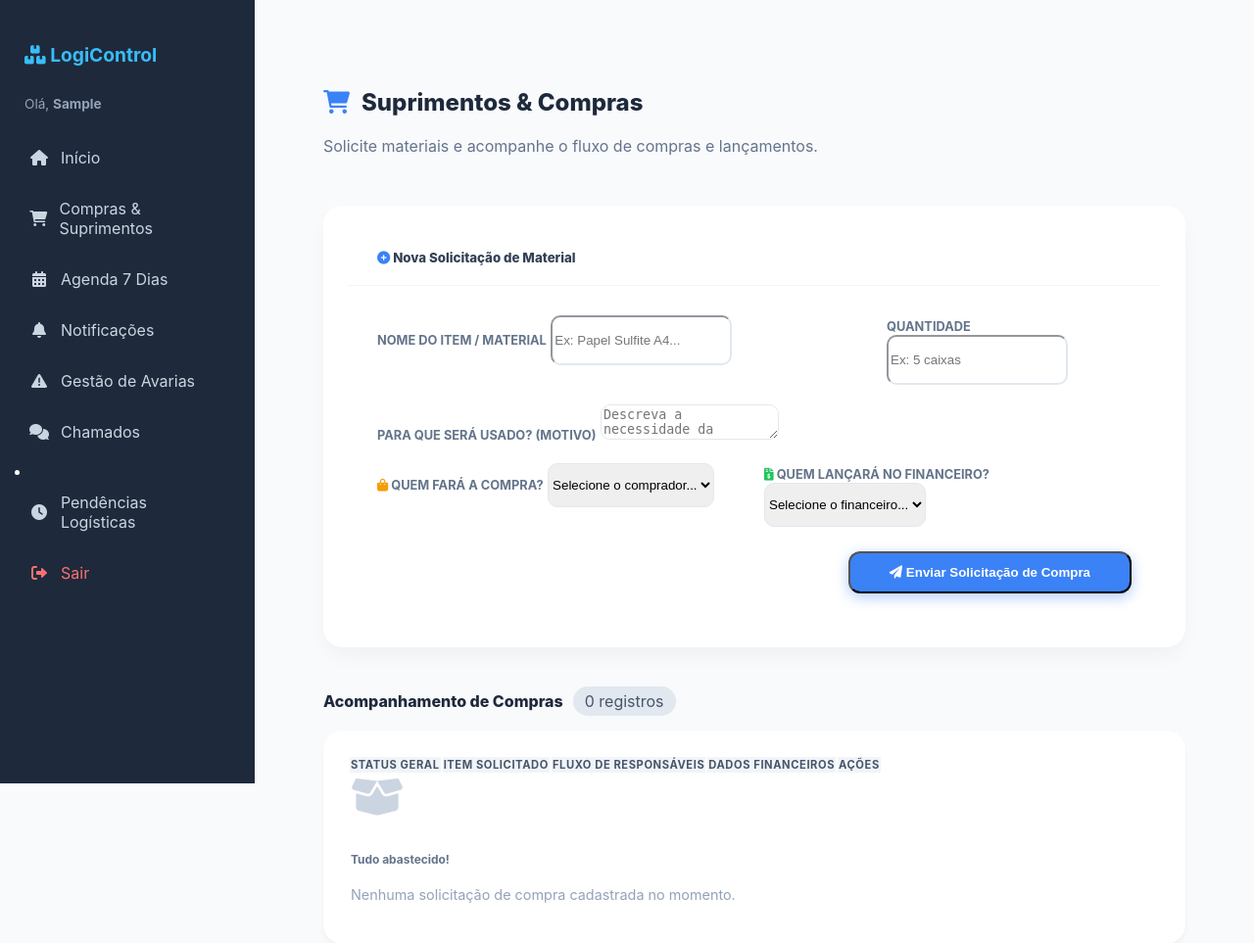
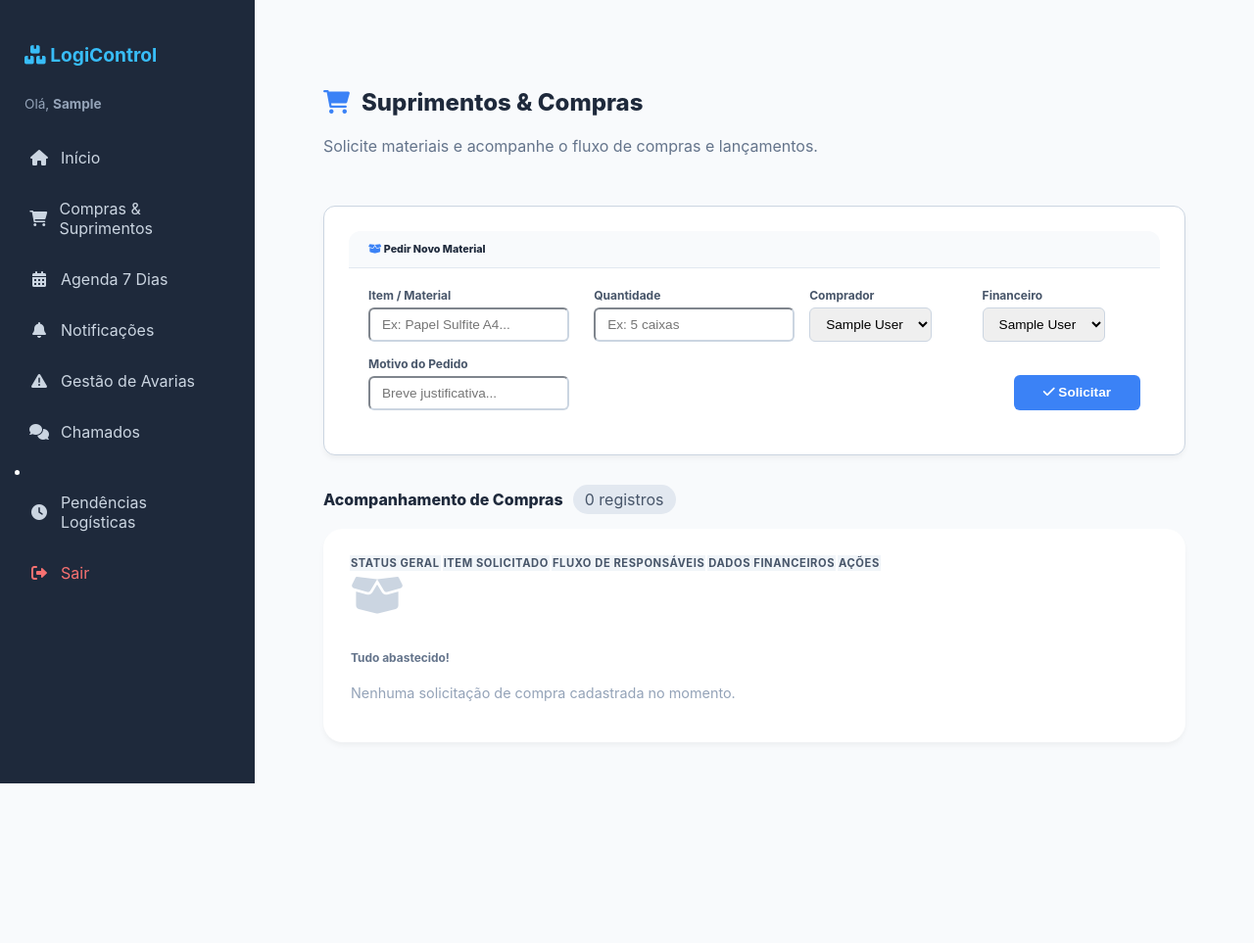
Before and after one commit to mateus-superxinfo/gestao-de-avarias, a Flask app: page /suprimentos in a window 1280 px wide. Shown: the top 963 px of the page at 98% size. After the commit the page ends 800 px from the top, so only its background shows below. Run offline with Flask 3, Linux system fonts and the light colour scheme; the visitor is signed in with stand-in values (Sample User, id 1); data comes from the database, SQL or seed files in the repository; data that the repository does not hold is empty; parts of the project's set-up code (start-up, migrations or seed data) failed here and were passed over.

Commit message:
atualizado

```diff
--- a/app.py
+++ b/app.py
@@ -216,6 +216,8 @@ admin.add_view(ModelView(Task, db.session))
 admin.add_view(ModelView(ProdutoAvariado, db.session))
 admin.add_view(ModelView(Lote, db.session))
 admin.add_view(ModelView(Ticket, db.session))
+admin.add_view(ModelView(SolicitacaoCompra, db.session))
+admin.add_view(ModelView(ComentarioCompra, db.session))
 
 # --- PROCESSADOR DE CONTEXTO (CORRIGE O ERRO UNREAD) ---
 
--- a/last_backup.txt
+++ b/last_backup.txt
@@ -1 +1 @@
-2026-03-03 09:42:50
+2026-03-13 16:39:10
--- a/templates/suprimentos.html
+++ b/templates/suprimentos.html
@@ -16,54 +16,55 @@
         {% endif %}
     </div>
 
-    <div class="card" style="border-radius: 20px; border: none; box-shadow: 0 10px 25px -5px rgba(0,0,0,0.05); margin-bottom: 40px; background: white;">
-        <div class="card-header" style="background: transparent; border-bottom: 1px solid #f1f5f9; padding: 20px 30px;">
-            <h5 style="margin: 0; font-weight: 800; color: #334155;"><i class="fas fa-plus-circle" style="color: #3b82f6;"></i> Nova Solicitação de Material</h5>
+    <div class="card" style="border-radius: 12px; border: 1px solid #cbd5e1; box-shadow: 0 4px 6px -1px rgba(0,0,0,0.05); margin-bottom: 30px; background: white;">
+        <div class="card-header" style="background: #f8fafc; border-bottom: 1px solid #e2e8f0; padding: 12px 20px; border-radius: 12px 12px 0 0;">
+            <h6 style="margin: 0; font-weight: 800; color: #1e293b;"><i class="fas fa-box-open" style="color: #3b82f6;"></i> Pedir Novo Material</h6>
         </div>
-        <div class="card-body" style="padding: 30px;">
+        <div class="card-body" style="padding: 20px;">
             <form action="{{ url_for('suprimentos') }}" method="POST">
-                <div style="display: grid; grid-template-columns: 2fr 1fr; gap: 20px; margin-bottom: 20px;">
-                    <div class="form-group">
-                        <label style="font-weight: 700; font-size: 0.8rem; color: #64748b; text-transform: uppercase;">Nome do Item / Material</label>
-                        <input type="text" name="item_nome" class="form-control" style="border-radius: 10px; height: 45px; border-color: #e2e8f0;" placeholder="Ex: Papel Sulfite A4..." required>
+
+                <div style="display: grid; grid-template-columns: 2fr 1fr 1.5fr 1.5fr; gap: 15px; margin-bottom: 15px;">
+                    <div class="form-group" style="margin: 0;">
+                        <label style="font-weight: 700; font-size: 0.75rem; color: #475569; margin-bottom: 5px; display: block;">Item / Material</label>
+                        <input type="text" name="item_nome" class="form-control" style="border-radius: 6px; padding: 8px 12px; height: auto; margin: 0; font-size: 0.85rem; border-color: #cbd5e1;" placeholder="Ex: Papel Sulfite A4..." required>
                     </div>
-                    <div class="form-group">
-                        <label style="font-weight: 700; font-size: 0.8rem; color: #64748b; text-transform: uppercase;">Quantidade</label>
-                        <input type="text" name="quantidade" class="form-control" style="border-radius: 10px; height: 45px; border-color: #e2e8f0;" placeholder="Ex: 5 caixas" required>
+
+                    <div class="form-group" style="margin: 0;">
+                        <label style="font-weight: 700; font-size: 0.75rem; color: #475569; margin-bottom: 5px; display: block;">Quantidade</label>
+                        <input type="text" name="quantidade" class="form-control" style="border-radius: 6px; padding: 8px 12px; height: auto; margin: 0; font-size: 0.85rem; border-color: #cbd5e1;" placeholder="Ex: 5 caixas" required>
                     </div>
-                </div>
 
-                <div class="form-group" style="margin-bottom: 20px;">
-                    <label style="font-weight: 700; font-size: 0.8rem; color: #64748b; text-transform: uppercase;">Para que será usado? (Motivo)</label>
-                    <textarea name="motivo_uso" class="form-control" rows="2" style="border-radius: 10px; border-color: #e2e8f0;" placeholder="Descreva a necessidade da compra..." required></textarea>
-                </div>
-
-                <div style="display: grid; grid-template-columns: 1fr 1fr; gap: 20px; margin-bottom: 25px;">
-                    <div class="form-group">
-                        <label style="font-weight: 700; font-size: 0.8rem; color: #64748b; text-transform: uppercase;"><i class="fas fa-shopping-bag" style="color:#f59e0b;"></i> Quem fará a compra?</label>
-                        <select name="comprador_id" class="form-control" style="border-radius: 10px; height: 45px; border-color: #e2e8f0;" required>
-                            <option value="" disabled selected>Selecione o comprador...</option>
+                    <div class="form-group" style="margin: 0;">
+                        <label style="font-weight: 700; font-size: 0.75rem; color: #475569; margin-bottom: 5px; display: block;">Comprador</label>
+                        <select name="comprador_id" class="form-control" style="border-radius: 6px; padding: 8px 12px; height: auto; margin: 0; font-size: 0.85rem; border-color: #cbd5e1;" required>
+                            <option value="" disabled>Selecione...</option>
                             {% for u in usuarios %}
-                                <option value="{{ u.id }}">{{ u.first_name }} {{ u.last_name }}</option>
+                                <option value="{{ u.id }}" {% if 'Farley' in u.first_name %}selected{% endif %}>{{ u.first_name }} {{ u.last_name }}</option>
                             {% endfor %}
                         </select>
                     </div>
-                    <div class="form-group">
-                        <label style="font-weight: 700; font-size: 0.8rem; color: #64748b; text-transform: uppercase;"><i class="fas fa-file-invoice-dollar" style="color:#22c55e;"></i> Quem lançará no financeiro?</label>
-                        <select name="financeiro_id" class="form-control" style="border-radius: 10px; height: 45px; border-color: #e2e8f0;" required>
-                            <option value="" disabled selected>Selecione o financeiro...</option>
+
+                    <div class="form-group" style="margin: 0;">
+                        <label style="font-weight: 700; font-size: 0.75rem; color: #475569; margin-bottom: 5px; display: block;">Financeiro</label>
+                        <select name="financeiro_id" class="form-control" style="border-radius: 6px; padding: 8px 12px; height: auto; margin: 0; font-size: 0.85rem; border-color: #cbd5e1;" required>
+                            <option value="" disabled>Selecione...</option>
                             {% for u in usuarios %}
-                                <option value="{{ u.id }}">{{ u.first_name }} {{ u.last_name }}</option>
+                                <option value="{{ u.id }}" {% if 'Juliana' in u.first_name %}selected{% endif %}>{{ u.first_name }} {{ u.last_name }}</option>
                             {% endfor %}
                         </select>
                     </div>
                 </div>
 
-                <div style="text-align: right;">
-                    <button type="submit" class="btn" style="background: #3b82f6; color: white; padding: 12px 40px; border-radius: 12px; font-weight: 800; transition: 0.3s; box-shadow: 0 4px 14px rgba(59, 130, 246, 0.4);">
-                        <i class="fas fa-paper-plane"></i> Enviar Solicitação de Compra
+                <div style="display: flex; gap: 15px; align-items: flex-end;">
+                    <div class="form-group" style="margin: 0; flex: 1;">
+                        <label style="font-weight: 700; font-size: 0.75rem; color: #475569; margin-bottom: 5px; display: block;">Motivo do Pedido</label>
+                        <input type="text" name="motivo_uso" class="form-control" style="border-radius: 6px; padding: 8px 12px; height: auto; margin: 0; font-size: 0.85rem; border-color: #cbd5e1;" placeholder="Breve justificativa..." required>
+                    </div>
+                    <button type="submit" class="btn" style="background: #3b82f6; color: white; padding: 8px 30px; border-radius: 6px; font-weight: 700; font-size: 0.85rem; border: none; cursor: pointer; height: 36px; transition: 0.2s;">
+                        <i class="fas fa-check"></i> Solicitar
                     </button>
                 </div>
+
             </form>
         </div>
     </div>
```
Also changed, not shown: static/uploads/compra_3_WhatsApp_Image_2026-03-11_at_07.30.50.jpeg (added), static/uploads/compra_4_WhatsApp_Image_2026-03-11_at_07.30.50.jpeg (added), static/uploads/recebido_3_WhatsApp_Image_2026-03-13_at_14.05.06_1.jpeg (added).
